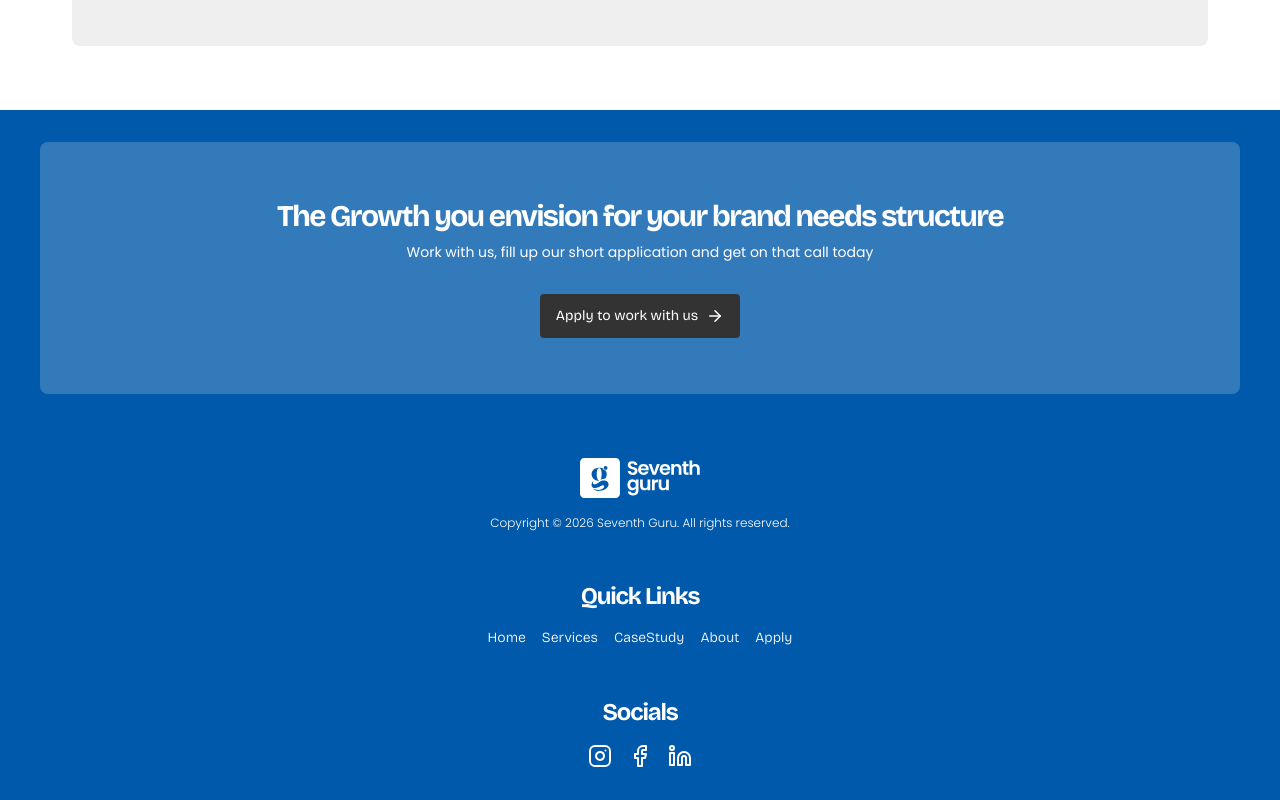
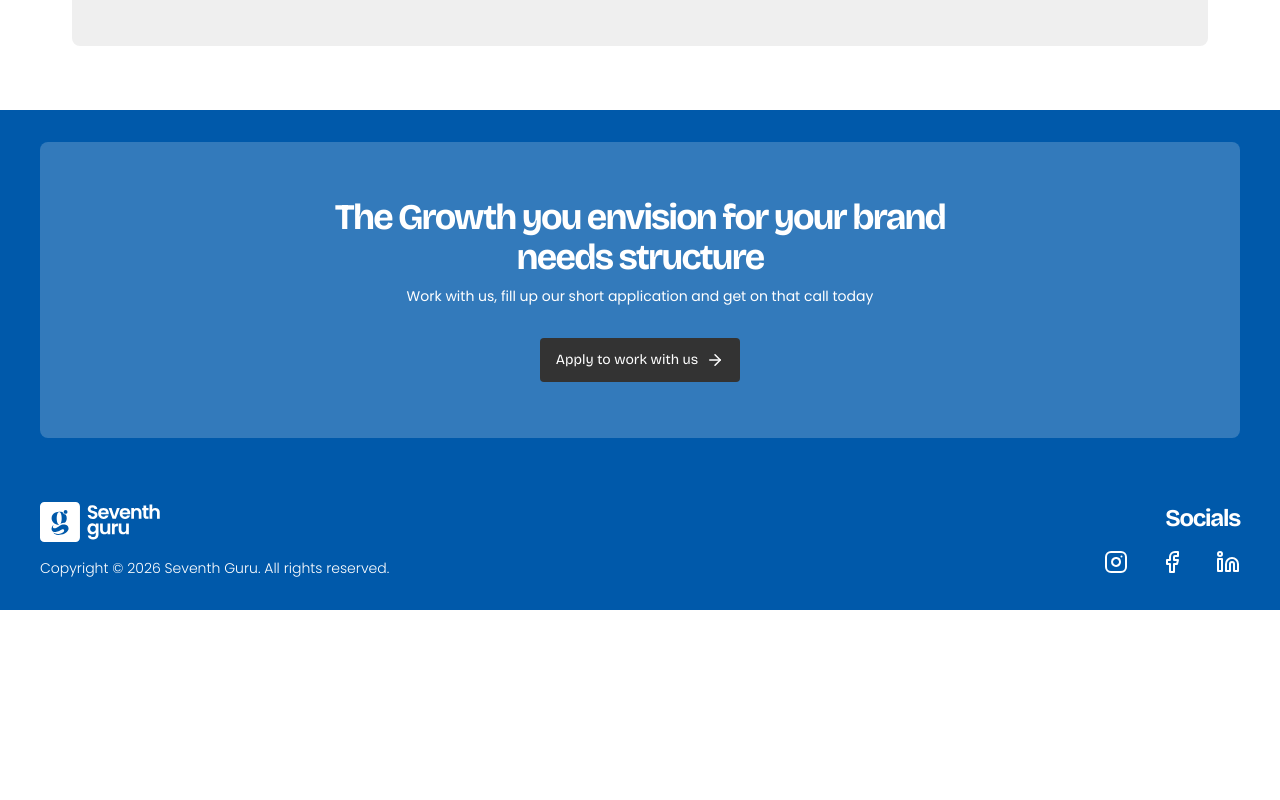
Before and after one commit to Thatboycalledolar/seventh-guru-website, a React (Vite) app: page /Application-recieved in a window 1280 px wide. Shown: the part 1394-2194 px from the top of the page. After the commit the page ends 2004 px from the top, so only its background shows below. Built offline with nearby package versions, Linux system fonts and the light colour scheme.

Commit message:
footer query and fix

```diff
--- a/src/components/Footer.jsx
+++ b/src/components/Footer.jsx
@@ -7,32 +7,35 @@ export default function Footer() {
     <div className="bg-(--primary-color) flex flex-col items-center gap-4 py-8 px-8 w-full">
       <div className="bg-white/20 py-14 px-6 flex flex-col items-center rounded-lg gap-8 w-full max-w-300">
         <div className="text-white text-center gap-2 flex flex-col items-center">
-          <h3 className="text-3xl font-bold leading-1.2 tracking-tighter">The Growth you envision for your brand needs structure</h3>
+          <h3 className="text-3xl md:text-4xl max-w-160 font-bold leading-1.2 tracking-tighter">The Growth you envision for your brand needs structure</h3>
           <p className="text-sm font-body">Work with us, fill up our short application and get on that call today</p>
         </div>
         <MainBtn text="Apply to work with us" link="/Apply" />
       </div>
 
-      <div className="mt-12 flex flex-col items-center gap-12">
-        <div className="flex flex-col items-center gap-4">
+      <div className="mt-12 flex flex-col items-center gap-12 max-w-300 md:flex-row md:justify-between md:items-start w-full">
+        <div className="flex flex-col items-center md:items-start gap-4">
           <img src="/logo-full-white.svg" alt="seventh guru logo" className="h-10 w-auto"/>
-          <p className="text-white text-[12px] font-body font-light text-center">Copyright © 2026 Seventh Guru. All rights reserved.</p>
+          <p className="text-white text-[12px] md:text-sm font-body font-light text-center">Copyright © 2026 Seventh Guru. All rights reserved.</p>
         </div>
-        <div className="flex flex-col items-center gap-4">
+
+        {/* links and socials */}
+        {/* <div className="flex flex-col md:items-end">
+          <div className="flex flex-col items-center md:items-end gap-4">
             <h3 className="text-white text-2xl font-bold tracking-tighter">Quick Links</h3>
-          <div className="flex gap-4 items-center justify-center font-light">
-            <Link to="/" className="text-white hover:underline underline-offset-4 text-sm">Home</Link>
+            <div className="flex gap-4 items-center justify-center font-normal">
+              <Link to="/" className="text-white hover:underline underline-offset-4 text-sm md:text:md">Home</Link>
               <Link to="/Services" className="text-white hover:underline underline-offset-4 text-sm">Services</Link>
               <Link to="/CaseStudy" className="text-white hover:underline underline-offset-4 text-sm">CaseStudy</Link>
               <Link to="/About" className="text-white hover:underline underline-offset-4 text-sm">About</Link>
               <Link to="/Apply" className="text-white hover:underline underline-offset-4 text-sm">Apply</Link>
             </div>
-        </div>
+          </div> */}
 
 
-        <div className="flex flex-col items-center gap-4">
+        <div className="flex flex-col items-center md:items-end gap-4">
           <h3 className="text-white text-2xl font-bold tracking-tighter">Socials</h3>
-          <div className="flex gap-4 items-center justify-center font-light">
+          <div className="flex gap-4 md:gap-8 items-center justify-center font-light">
             <a href="https://www.instagram.com/seventh_guru/" target="_blank" rel="noopener noreferrer">
               <Instagram className="text-white w-6 h-6 hover:text-(--secondary-color)" />
             </a>
@@ -44,6 +47,8 @@ export default function Footer() {
             </a>
           </div>
         </div>
+        {/* </div> */}
+
 
       </div>
 
```
Lines whose indentation alone changed are shown as unchanged.
